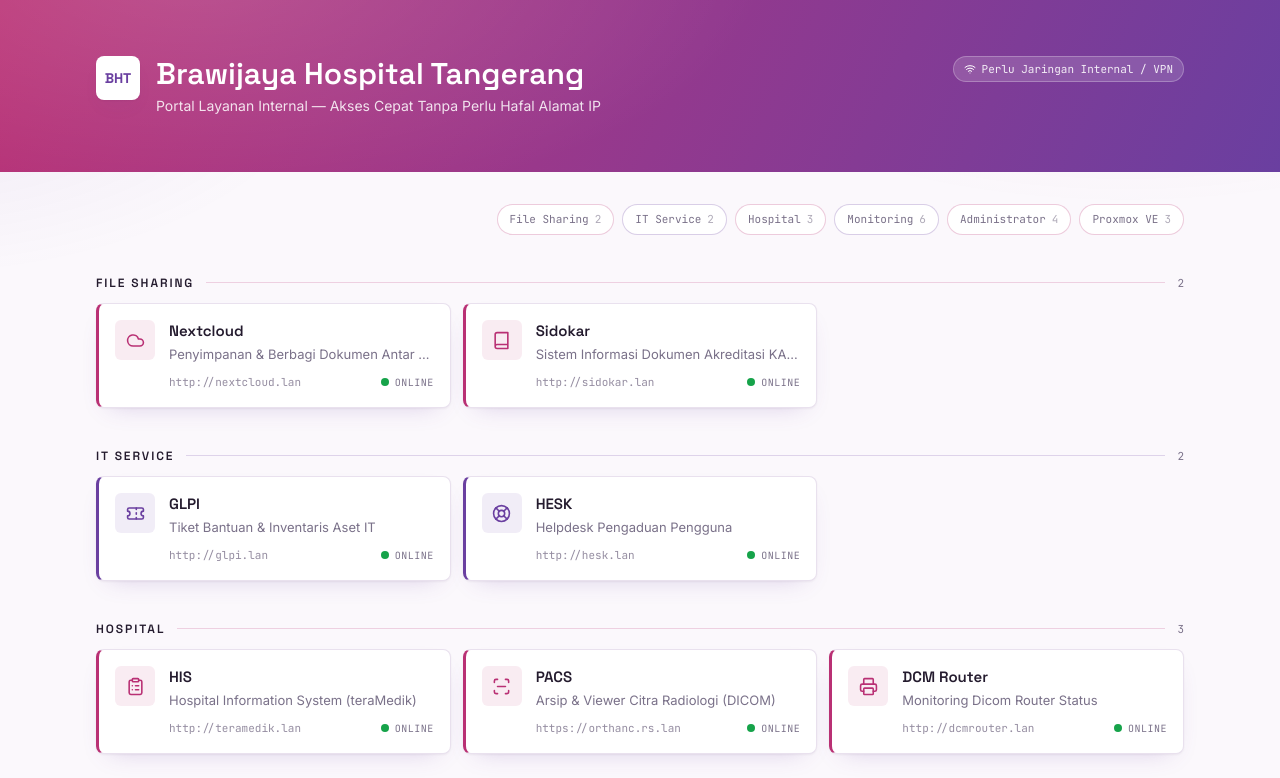
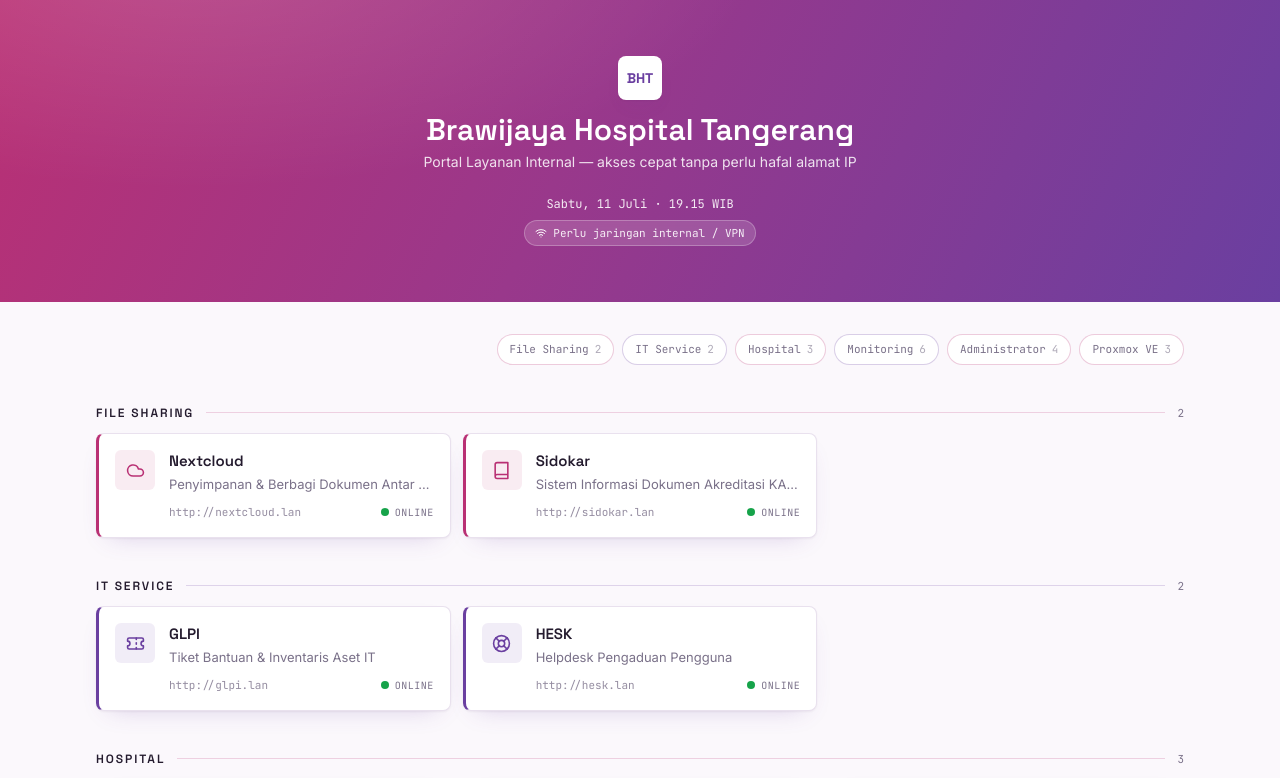
Before and after one commit to ve-verdian/hospital-portal, a Next.js app: page / in a window 1280 px wide. Shown: the top 778 px of the page. Built offline with nearby package versions, Linux system fonts and the light colour scheme.

Commit message:
Replacement all header.tsx

```diff
--- a/components/Header.tsx
+++ b/components/Header.tsx
@@ -1,4 +1,4 @@
-'use client';
+ 'use client';
 
 import { useEffect, useState } from 'react';
 import { Wifi } from 'lucide-react';
@@ -16,32 +16,32 @@
 }
 
 export default function Header() {
-  // const now = useJakartaClock();
+  const now = useJakartaClock();
 
-  // const timeLabel = now
-  //   ? new Intl.DateTimeFormat('id-ID', {
-  //       timeZone: 'Asia/Jakarta',
-  //       hour: '2-digit',
-  //       minute: '2-digit',
-  //     }).format(now)
-  //   : '--:--';
+  const timeLabel = now
+    ? new Intl.DateTimeFormat('id-ID', {
+        timeZone: 'Asia/Jakarta',
+        hour: '2-digit',
+        minute: '2-digit',
+      }).format(now)
+    : '--:--';
 
-  // const dateLabel = now
-  //   ? new Intl.DateTimeFormat('id-ID', {
-  //       timeZone: 'Asia/Jakarta',
-  //       weekday: 'long',
-  //       day: 'numeric',
-  //       month: 'long',
-  //     }).format(now)
-  //   : '';
+  const dateLabel = now
+    ? new Intl.DateTimeFormat('id-ID', {
+        timeZone: 'Asia/Jakarta',
+        weekday: 'long',
+        day: 'numeric',
+        month: 'long',
+      }).format(now)
+    : '';
 
   return (
     <header className="relative overflow-hidden bg-brawijaya-gradient">
       {/* soft radial highlight for depth on the gradient band */}
       <div className="pointer-events-none absolute inset-0 bg-[radial-gradient(60rem_26rem_at_15%_-20%,rgba(255,255,255,0.16),transparent_60%)]" />
       <div className="relative mx-auto max-w-6xl px-5 py-10 sm:px-8 sm:py-14">
-        <div className="flex flex-wrap items-start justify-between gap-6">
-          <div className="flex items-start gap-4">
+        <div className="flex flex-col items-center gap-6 text-center">
+          <div className="flex flex-col items-center gap-3">
             <div className="flex h-11 w-11 shrink-0 items-center justify-center rounded-lg bg-white font-display text-sm font-bold text-brawijaya-purple shadow-card">
               BHT
             </div>
@@ -50,16 +50,16 @@
                 Brawijaya Hospital Tangerang
               </h1>
               <p className="mt-1 text-sm text-white/85">
-                Portal Layanan Internal — Akses Cepat Tanpa Perlu Hafal Alamat IP
+                Portal Layanan Internal — akses cepat tanpa perlu hafal alamat IP
               </p>
             </div>
           </div>
 
-          <div className="flex flex-col items-end gap-2 font-mono text-xs text-white/90">
-            {/* <span className="capitalize">{dateLabel ? `${dateLabel} · ` : ''}{timeLabel} WIB</span> */}
+          <div className="flex flex-col items-center gap-2 font-mono text-xs text-white/90">
+            <span className="capitalize">{dateLabel ? `${dateLabel} · ` : ''}{timeLabel} WIB</span>
             <span className="inline-flex items-center gap-1.5 rounded-full border border-white/25 bg-white/15 px-2.5 py-1 text-[11px] backdrop-blur-sm">
               <Wifi size={12} className="text-white" />
-              Perlu Jaringan Internal / VPN
+              Perlu jaringan internal / VPN
             </span>
           </div>
         </div>
```
